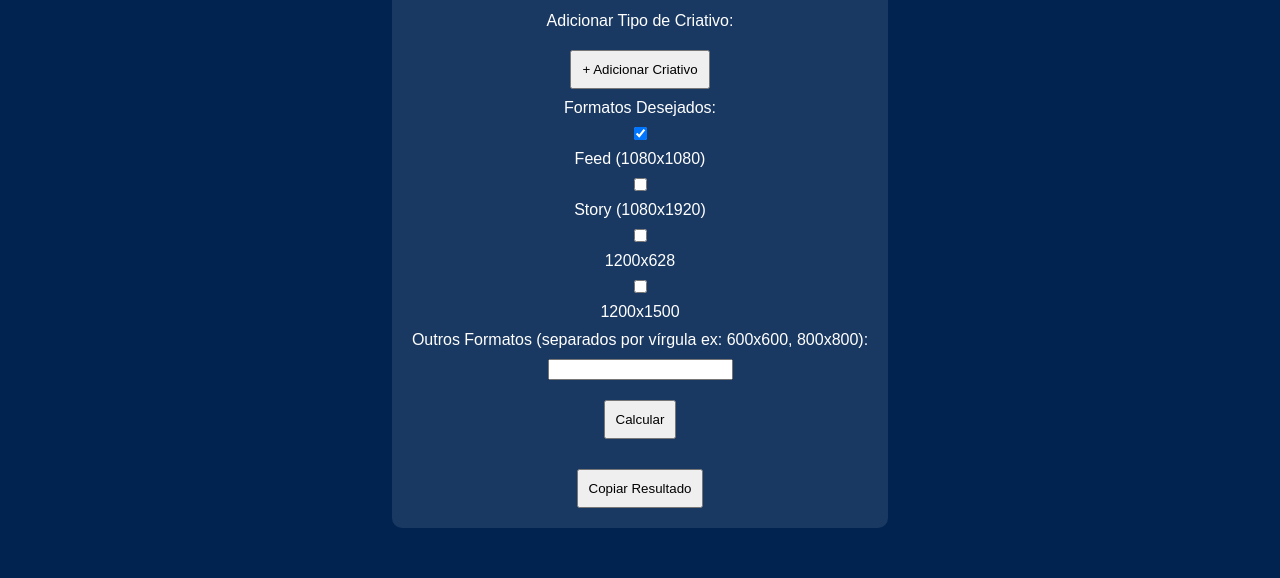
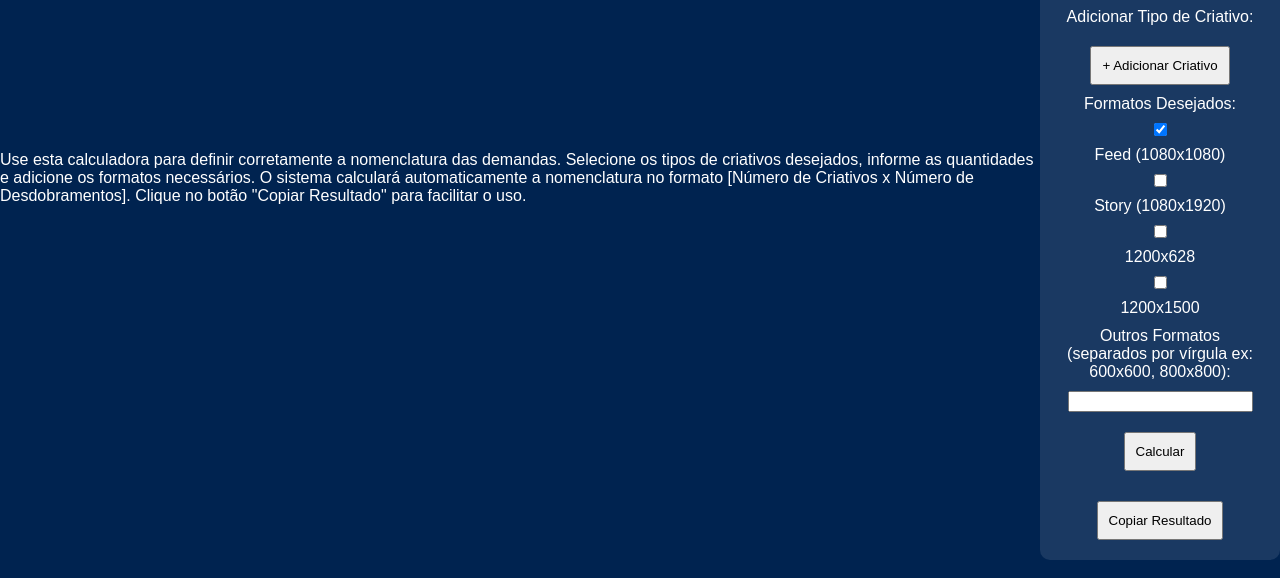
Before and after one commit to lsramos23/calculadora-nomenclatura, a plain HTML site: page index.html in a window 1280 px wide. Shown: the part 222-800 px from the top of the page. Drawn offline with Linux system fonts and the light colour scheme.

Commit message:
Update index.html

```diff
--- a/index.html
+++ b/index.html
@@ -3,6 +3,7 @@
 <head>
     <meta charset="UTF-8">
     <meta name="viewport" content="width=device-width, initial-scale=1.0">
+    <p>Use esta calculadora para definir corretamente a nomenclatura das demandas. Selecione os tipos de criativos desejados, informe as quantidades e adicione os formatos necessários. O sistema calculará automaticamente a nomenclatura no formato [Número de Criativos x Número de Desdobramentos]. Clique no botão "Copiar Resultado" para facilitar o uso.</p>
     <title>Calculadora de Nomenclatura</title>
     <style>
         body {
```
